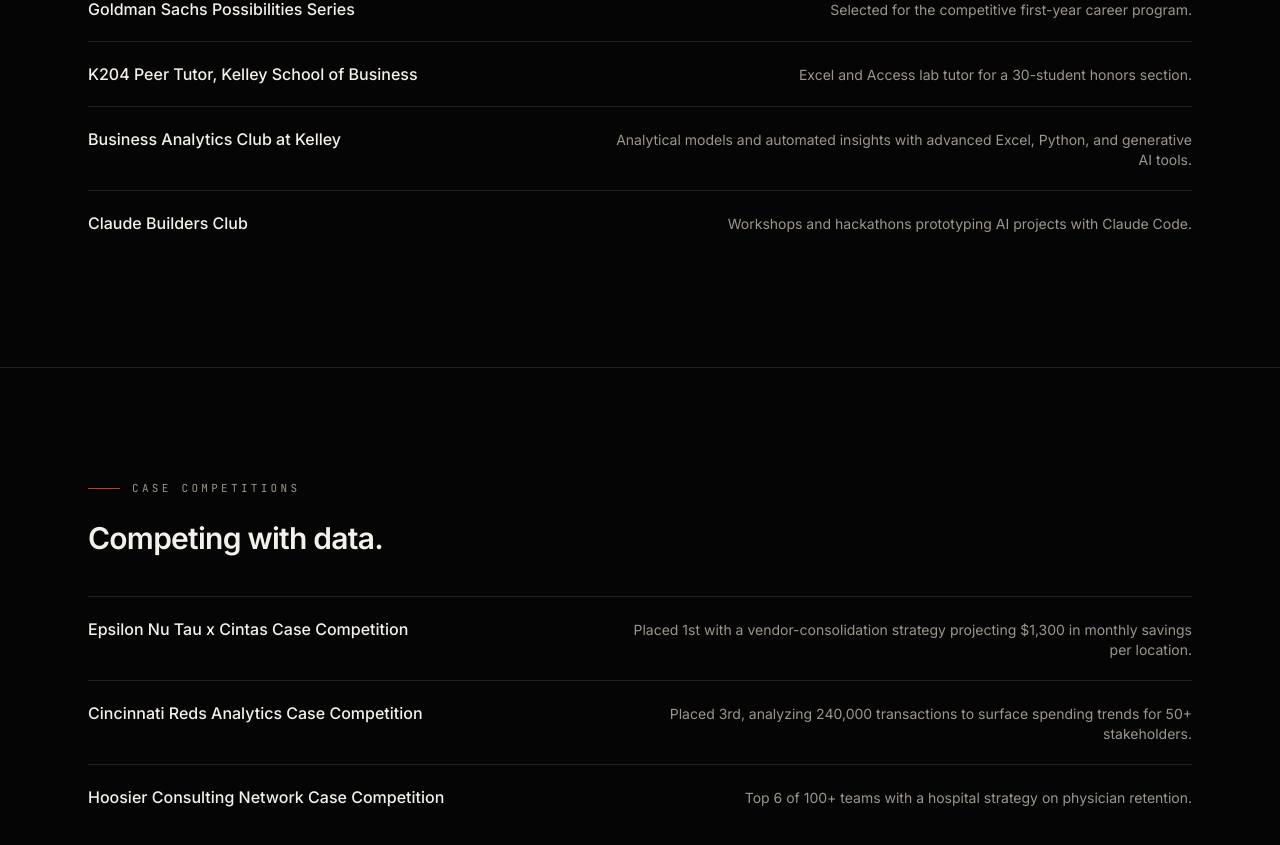
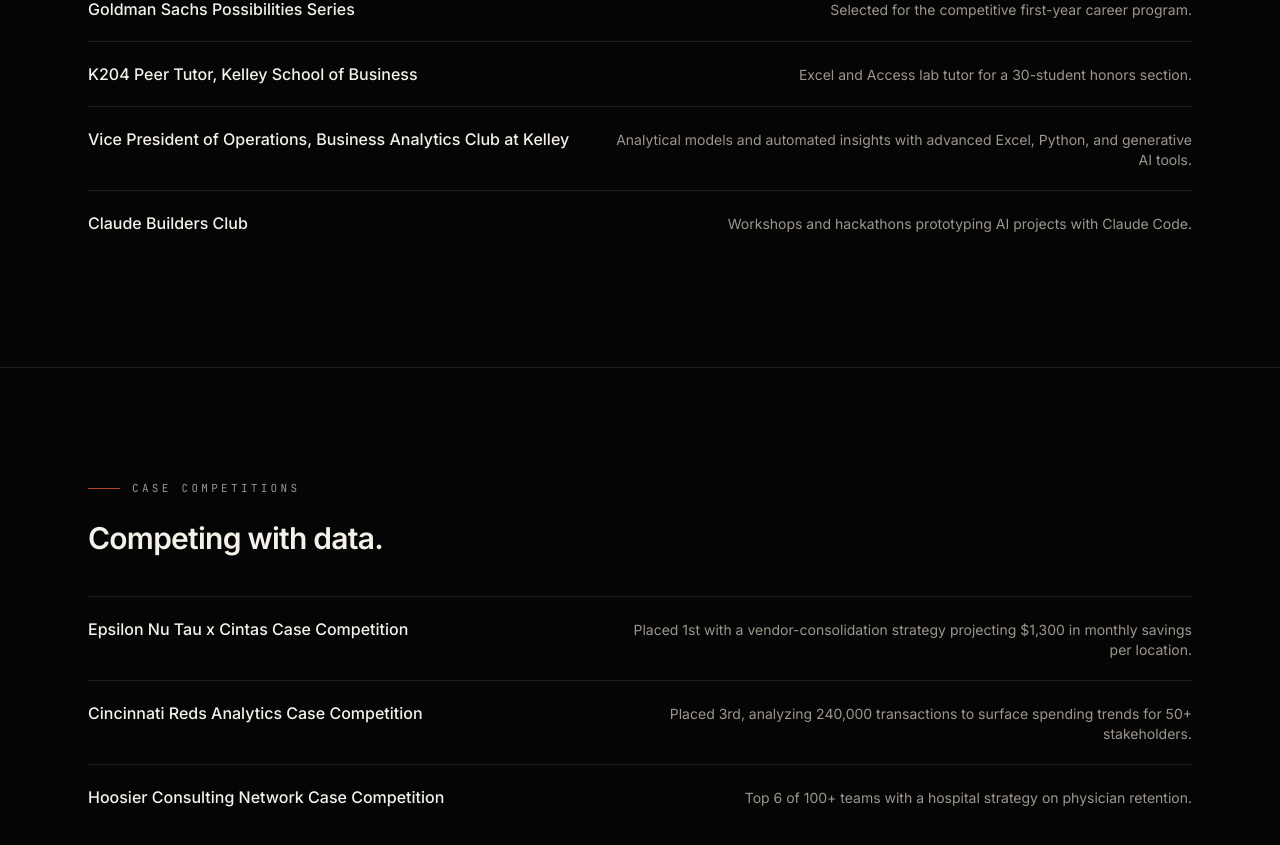
Before and after one commit to mpopat7/portfolio, a Next.js app: page /work in a window 1280 px wide. Shown: the part 2978-3823 px from the top of the page. Built offline with nearby package versions, Linux system fonts and the light colour scheme.

Commit message:
Add the VP of Operations title to the Business Analytics Club entry
Matches the title already carried on the Hybrid resume master and the
background note as of 2026-08-19.

```diff
--- a/data/content.ts
+++ b/data/content.ts
@@ -337,7 +337,7 @@
       note: "Excel and Access lab tutor for a 30-student honors section.",
     },
     {
-      title: "Business Analytics Club at Kelley",
+      title: "Vice President of Operations, Business Analytics Club at Kelley",
       note: "Analytical models and automated insights with advanced Excel, Python, and generative AI tools.",
     },
     {
```
